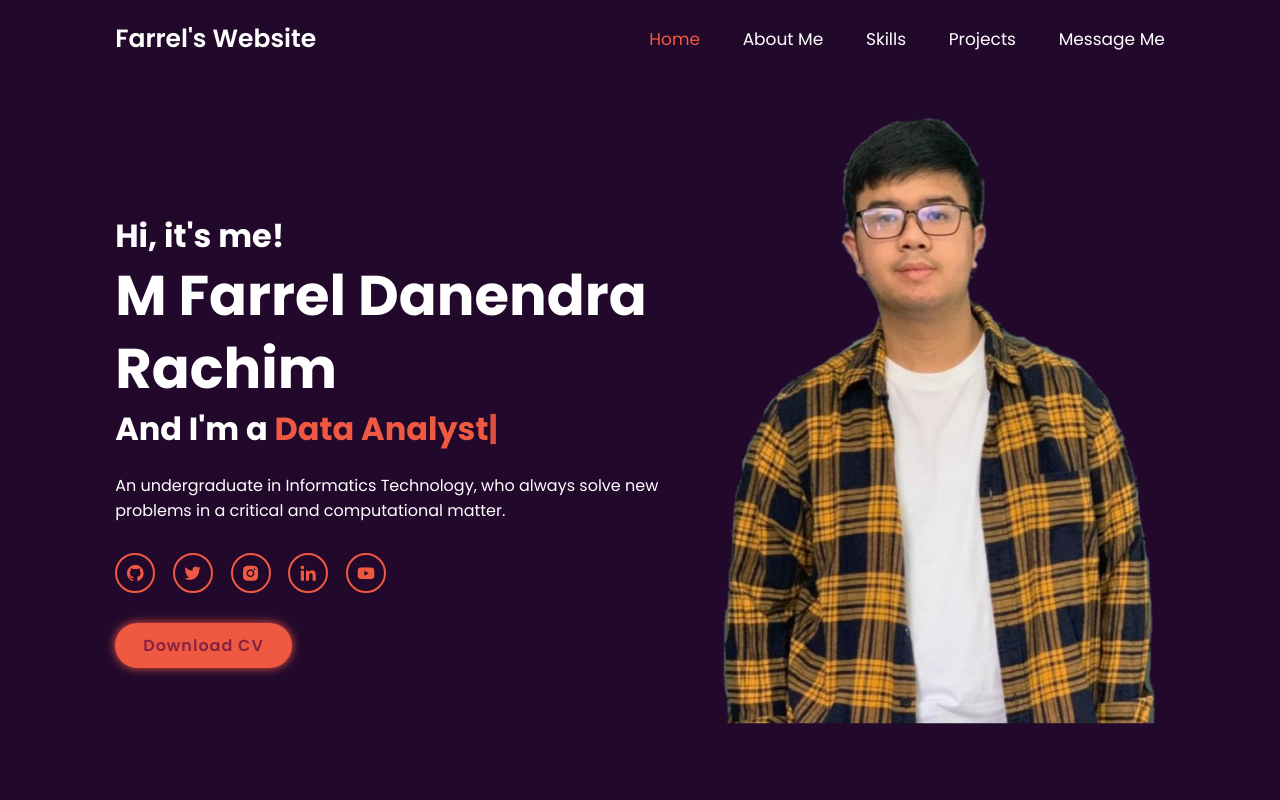
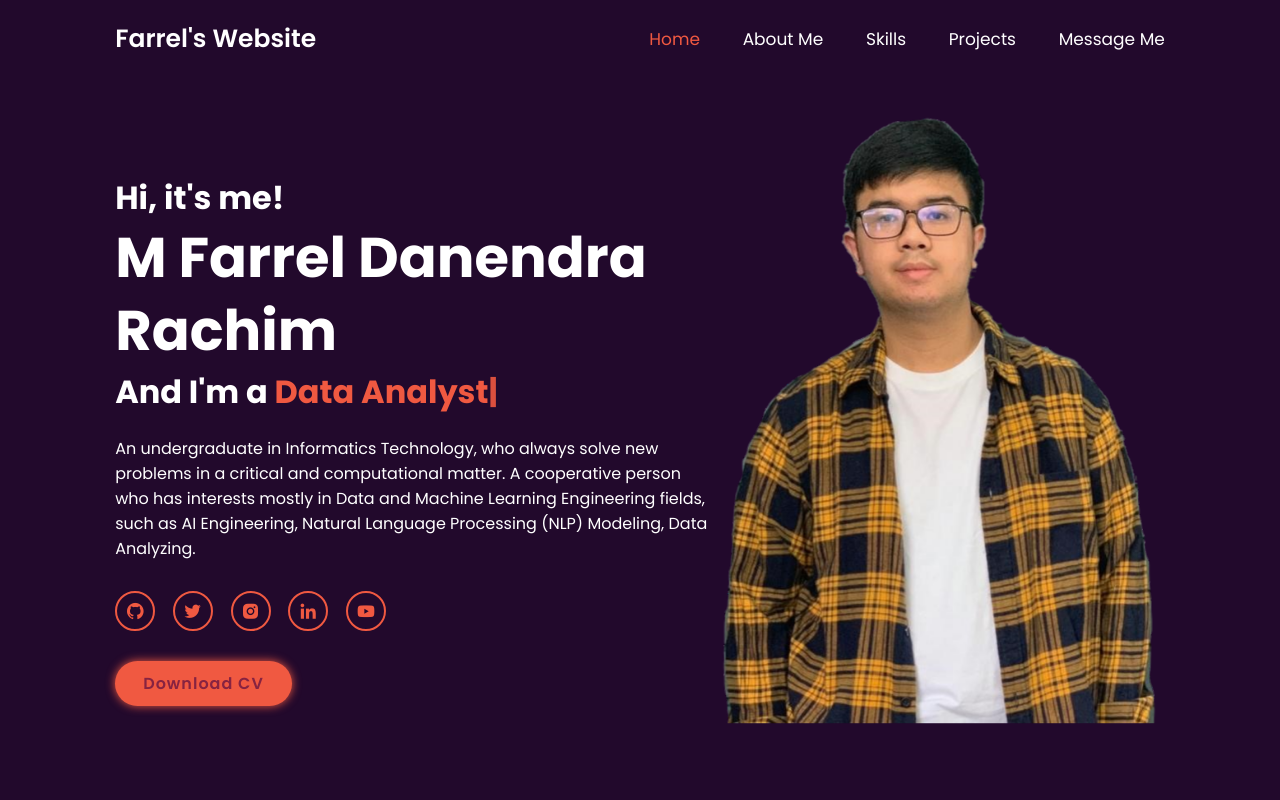
Before and after one commit to Breezy-DR/Farrel-s-Site, a plain HTML site: page index.html in a window 1280 px wide. Shown: the top 800 px of the page. Drawn offline with nearby package versions, Linux system fonts and the light colour scheme.

Commit message:
modif images

```diff
--- a/index.html
+++ b/index.html
@@ -33,7 +33,7 @@
             <h3>Hi, it's me!</h3>
             <h1>M Farrel Danendra Rachim</h1>
             <h3>And I'm a <span class="multiple-text"></span></h3>
-            <p>An undergraduate in Informatics Technology, who always solve new problems in a critical and computational matter. </p>
+            <p>An undergraduate in Informatics Technology, who always solve new problems in a critical and computational matter. A cooperative person who has interests mostly in Data and Machine Learning Engineering fields, such as AI Engineering, Natural Language Processing (NLP) Modeling, Data Analyzing.</p>
             <div class="social-media">
                 <a href="https://github.com/Breezy-DR" target="_blank"><i class='bx bxl-github'></i></a>
                 <a href="https://twitter.com/dr_farrel" target="_blank"><i class='bx bxl-twitter'></i></a>
```
Also changed, not shown: images/cyber-threat.jpeg, images/dashboard.png, images/election.png, images/tunehive.png, images/verifind.png.
